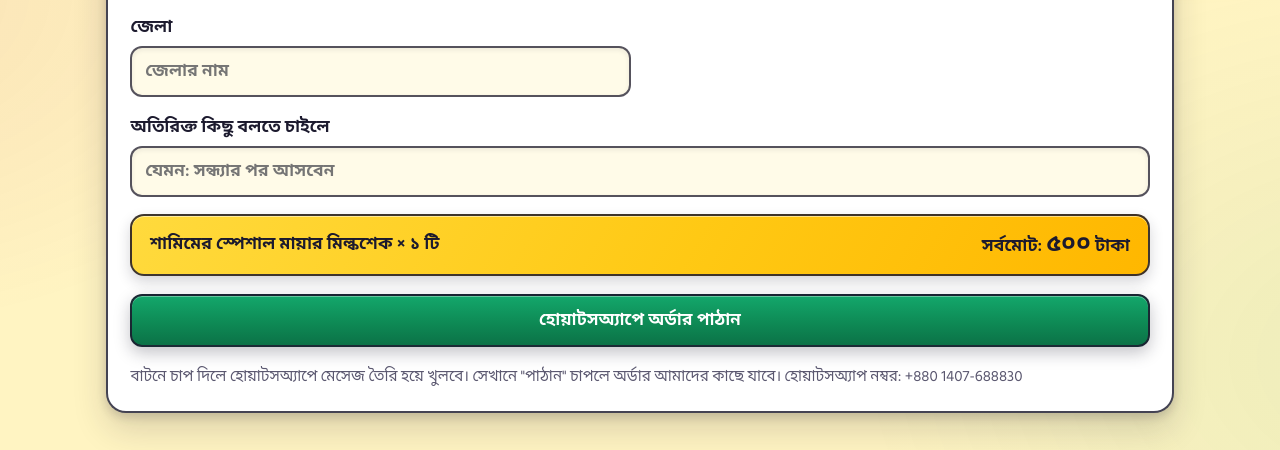
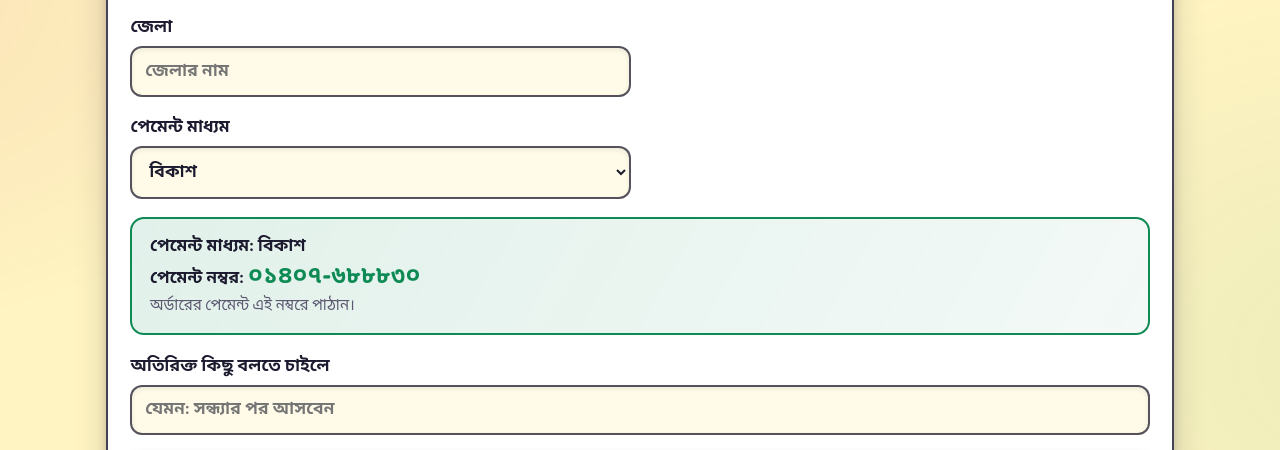
Before and after one commit to arifulkpi70/shamim, a plain HTML site: page index.html in a window 1280 px wide. Shown: the part 4265-4715 px from the top of the page. Drawn offline with Linux system fonts and the light colour scheme.

Commit message:
Add bKash/Rocket/Nagad payment option to order form

```diff
--- a/index.html
+++ b/index.html
@@ -211,6 +211,13 @@ textarea { resize: vertical; min-height: 5.5rem; }
 }
 .summary b { font-family: var(--font-display); font-size: 1.5rem; line-height: 1.2; }
 .hint { color: var(--muted); font-size: .95rem; margin: 0; }
+.pay-box {
+  background: linear-gradient(120deg, rgba(14, 138, 85, .12), rgba(14, 138, 85, .05));
+  border: 2px solid var(--green); border-radius: 14px;
+  padding: .9rem 1.1rem; display: grid; gap: .15rem; font-weight: 600;
+}
+.pay-box .pay-num { font-family: var(--font-display); font-weight: 800; font-size: 1.5rem; line-height: 1.2; color: var(--green); }
+.pay-box .pay-note { color: var(--muted); font-size: .95rem; font-weight: 500; }
 
 footer { background: linear-gradient(180deg, #262040, var(--ink) 60%); color: var(--bg); padding-block: 2rem; margin-top: 1rem; box-shadow: inset 0 12px 24px rgba(0, 0, 0, .25); }
 footer .wrap { display: flex; flex-wrap: wrap; justify-content: space-between; gap: 1rem; }
@@ -669,6 +676,20 @@ footer b { font-family: var(--font-display); font-size: 1.4rem; }
           <input id="f-district" type="text" placeholder="জেলার নাম">
         </label>
       </div>
+      <div class="row two">
+        <label for="f-pay">পেমেন্ট মাধ্যম
+          <select id="f-pay">
+            <option selected>বিকাশ</option>
+            <option>রকেট</option>
+            <option>নগদ</option>
+          </select>
+        </label>
+      </div>
+      <div class="pay-box" id="f-pay-box" aria-live="polite">
+        <span>পেমেন্ট মাধ্যম: <b id="f-pay-name">বিকাশ</b></span>
+        <span>পেমেন্ট নম্বর: <span class="pay-num" id="f-pay-num">০১৪০৭-৬৮৮৮৩০</span></span>
+        <span class="pay-note">অর্ডারের পেমেন্ট এই নম্বরে পাঠান।</span>
+      </div>
       <label for="f-note">অতিরিক্ত কিছু বলতে চাইলে
         <input id="f-note" type="text" placeholder="যেমন: সন্ধ্যার পর আসবেন">
       </label>
@@ -714,6 +735,7 @@ footer b { font-family: var(--font-display); font-size: 1.4rem; }
     lines.push("পরিমাণ: " + bn(o.qty) + " " + o.unit);
     if (o.size) lines.push("সাইজ: " + o.size);
     lines.push("মোট দাম: " + bn(o.total) + " টাকা");
+    if (o.payment) lines.push("পেমেন্ট মাধ্যম: " + o.payment + " (নম্বর: ০১৪০৭-৬৮৮৮৩০)");
     if (o.customer) {
       lines.push("");
       if (o.customer.name) lines.push("নাম: " + o.customer.name);
@@ -779,6 +801,9 @@ footer b { font-family: var(--font-display); font-size: 1.4rem; }
   var upazilaIn = document.getElementById("f-upazila");
   var districtIn = document.getElementById("f-district");
   var noteIn = document.getElementById("f-note");
+  var paySel = document.getElementById("f-pay");
+  var payName = document.getElementById("f-pay-name");
+  var payNum = document.getElementById("f-pay-num");
   var lineEl = document.getElementById("f-line");
   var totalEl = document.getElementById("f-total");
   var send = document.getElementById("f-send");
@@ -800,9 +825,12 @@ footer b { font-family: var(--font-display); font-size: 1.4rem; }
     var total = q * p.price;
     lineEl.textContent = p.name + " × " + bn(q) + " " + p.unit;
     totalEl.textContent = bn(total);
+    payName.textContent = paySel.value;
+    payNum.textContent = "০১৪০৭-৬৮৮৮৩০";
     send.href = link(orderMsg({
       name: p.name, qty: q, unit: p.unit, total: total,
       size: p.hasSize ? sizeSel.value : "",
+      payment: paySel.value,
       customer: {
         name: nameIn.value.trim(), phone: phoneIn.value.trim(),
         address: [
@@ -816,7 +844,7 @@ footer b { font-family: var(--font-display); font-size: 1.4rem; }
       }
     }));
   }
-  [sel, qtyIn, sizeSel, nameIn, phoneIn, houseIn, areaIn, villageIn, upazilaIn, districtIn, noteIn].forEach(function (el) {
+  [sel, qtyIn, sizeSel, nameIn, phoneIn, houseIn, areaIn, villageIn, upazilaIn, districtIn, noteIn, paySel].forEach(function (el) {
     el.addEventListener("input", formRender);
     el.addEventListener("change", formRender);
   });
```
